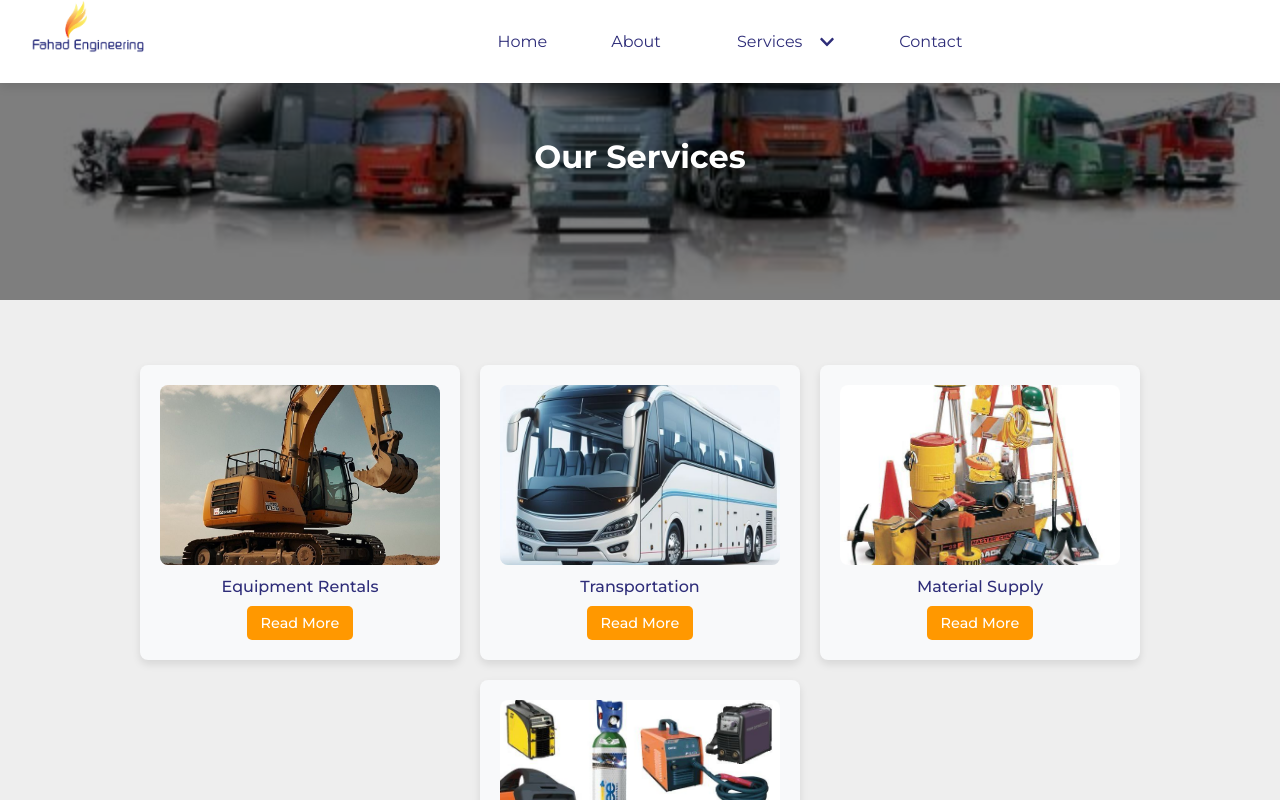
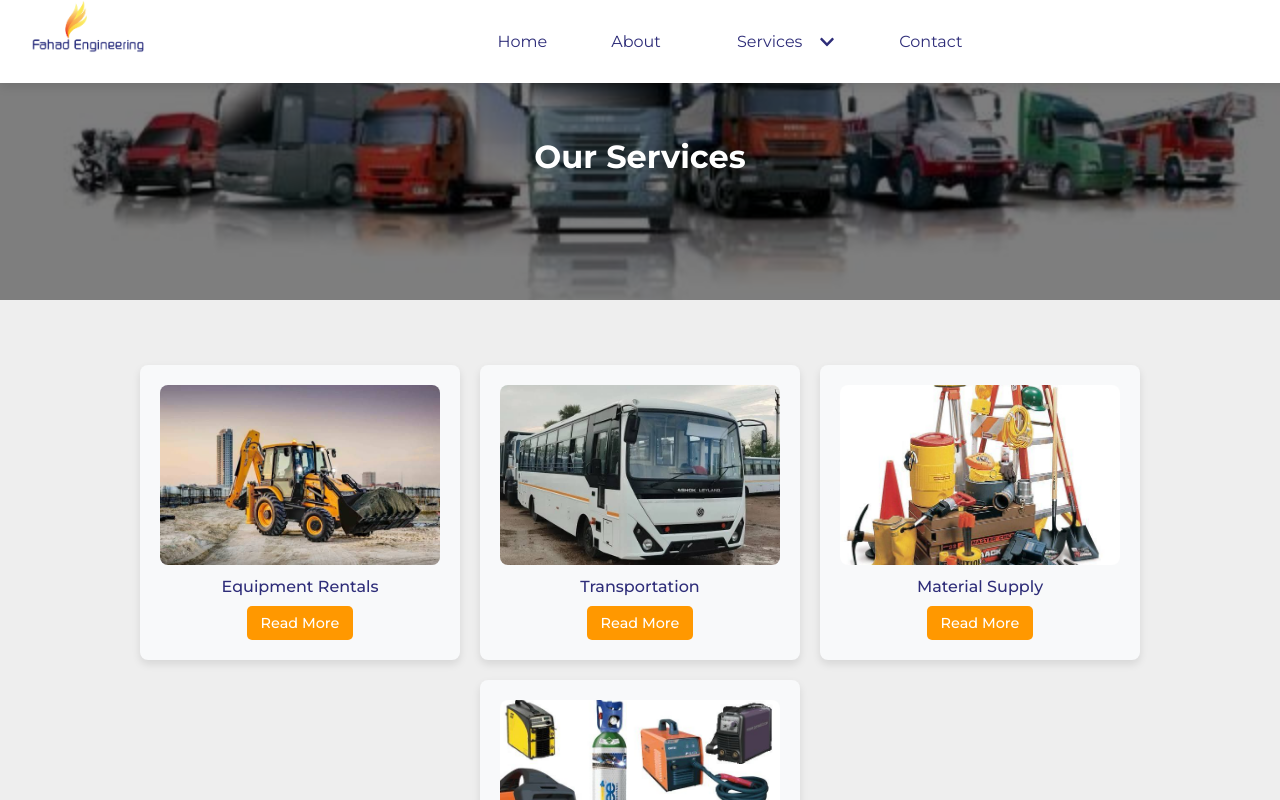
Before and after one commit to minhal52/Fahadfrontend, a React (Vite) app: page /services in a window 1280 px wide. Shown: the top 800 px of the page. Built offline with nearby package versions, Linux system fonts and the light colour scheme.

Commit message:
modified service page

```diff
--- a/src/pages/Servicesp.jsx
+++ b/src/pages/Servicesp.jsx
@@ -3,13 +3,13 @@ import { useNavigate } from "react-router-dom";
 const servicesData = [
   {
     id: 1,
-    image: "/equipmentrental.jpg",
+    image: "/jcb.jpg",
     name: "Equipment Rentals",
     route: "/equipment-rental",
   },
   {
     id: 2,
-    image: "/transportation.jpg",
+    image: "/ashokleylandbus1.jpg",
     name: "Transportation",
     route: "/transportation",
   },
```
Also changed, not shown: public/Untitled_design__7_-removebg-preview.png (added).
